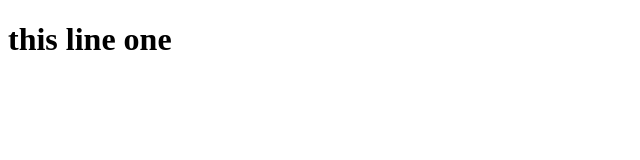
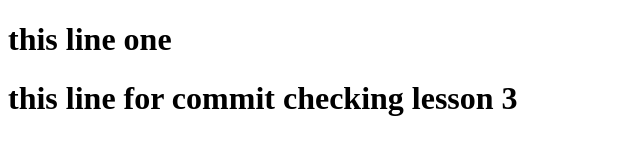
Before and after one commit to RaMoOoNy/Git-push-practice, a plain HTML site: page index.html in a window 1280 px wide. Shown: the whole page, without its empty margins (0-640 px from the left). Drawn offline with Linux system fonts and the light colour scheme.

Commit message:
add new line for lesson 3

```diff
--- a/index.html
+++ b/index.html
@@ -6,5 +6,6 @@
   </head>
   <body>
     <h1>this line one</h1>
+    <h1>this line for commit checking lesson 3 </h1>
   </body>
 </html>
```
